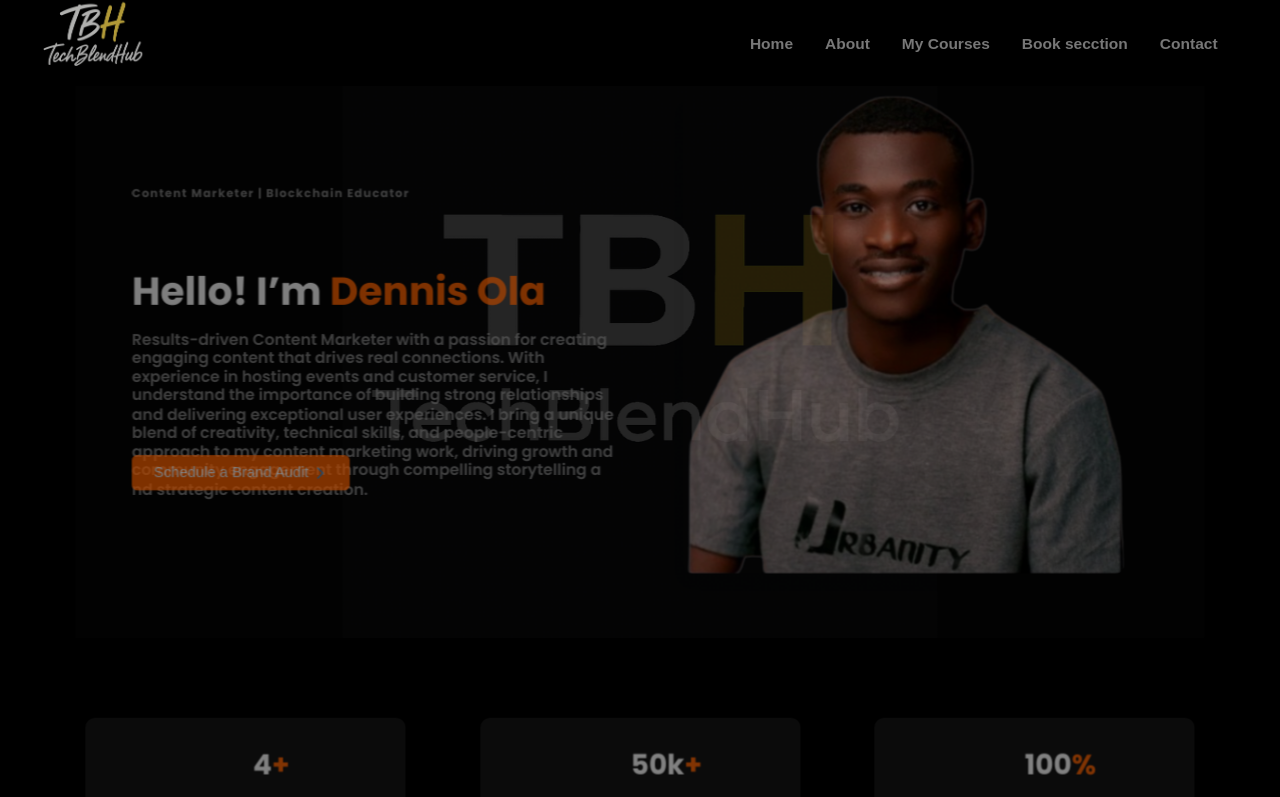
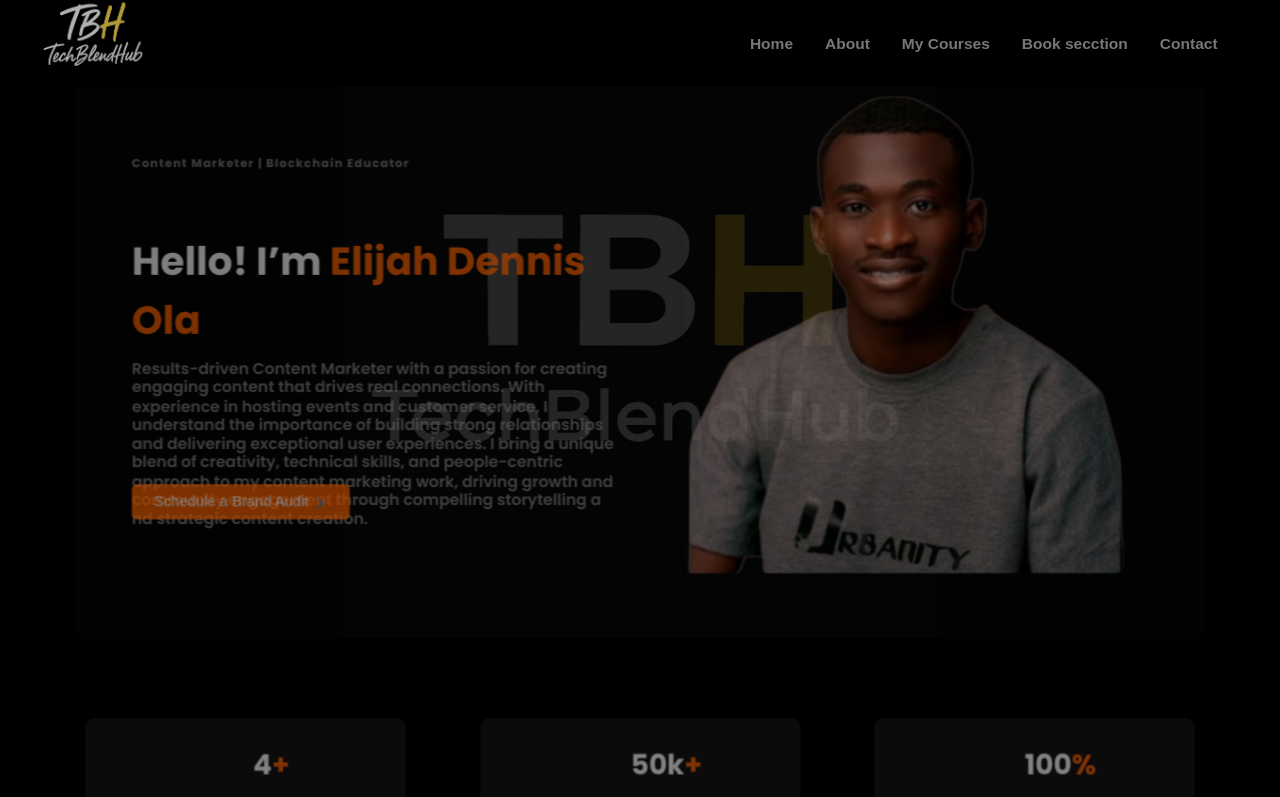
Before and after one commit to Ejay3402/techblendhub, a React (Vite) app: page / in a window 1280 px wide. Shown: the top 797 px of the page. Built offline with nearby package versions, Linux system fonts and the light colour scheme.

Commit message:
testing changes on the website

```diff
--- a/src/components/Hero.jsx
+++ b/src/components/Hero.jsx
@@ -8,7 +8,7 @@ const Hero = () => {
     <div className='hero'  data-aos="zoom-in">
         <div className="hero__left">
             <h4 className='h4' data-aos="fade-down">Content Marketer | Blockchain Educator</h4>
-            <h1 className='h1' data-aos="fade-up">Hello! I’m <span>Dennis Ola</span></h1>
+            <h1 className='h1' data-aos="fade-up">Hello! I’m <span>Elijah Dennis Ola</span></h1>
             <p className='hero-p' data-aos="fade-up">Results-driven Content Marketer with a passion for creating engaging content that drives real connections. With experience in hosting events and customer service, I understand the importance of building strong relationships and delivering exceptional user experiences. I bring a unique blend of creativity, technical skills, and people-centric approach to my content marketing work, driving growth and community engagement through compelling storytelling a   nd strategic content creation.</p>
             <a href="">
                <button className='hero-btn' data-aos="fade-down">Schedule a Brand Audit <FcNext className='icon-next' /></button></a>
```
